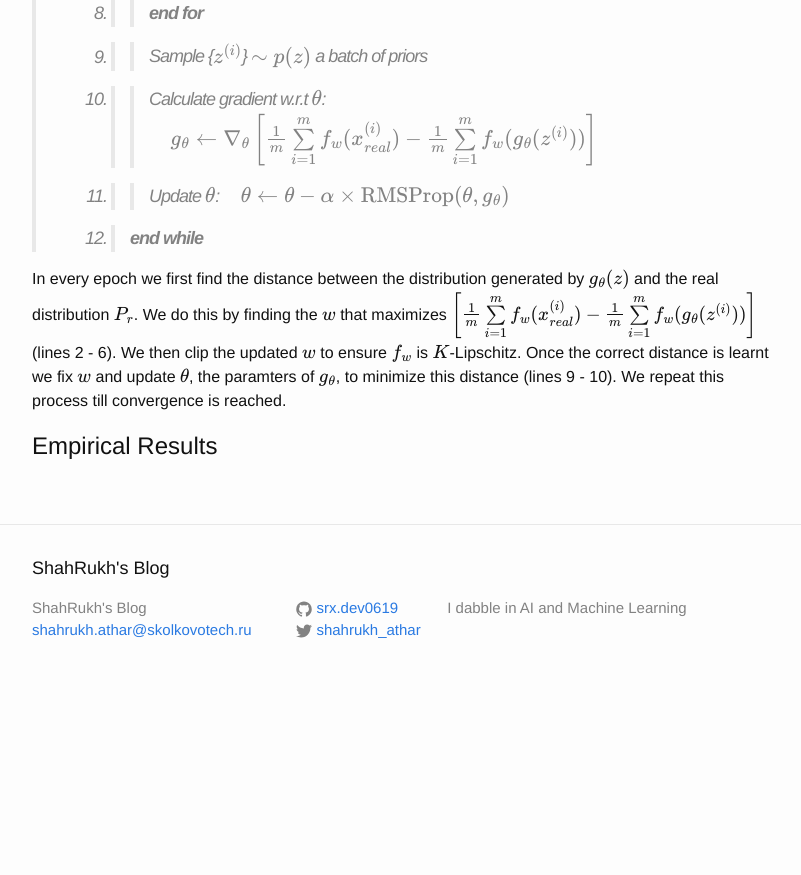
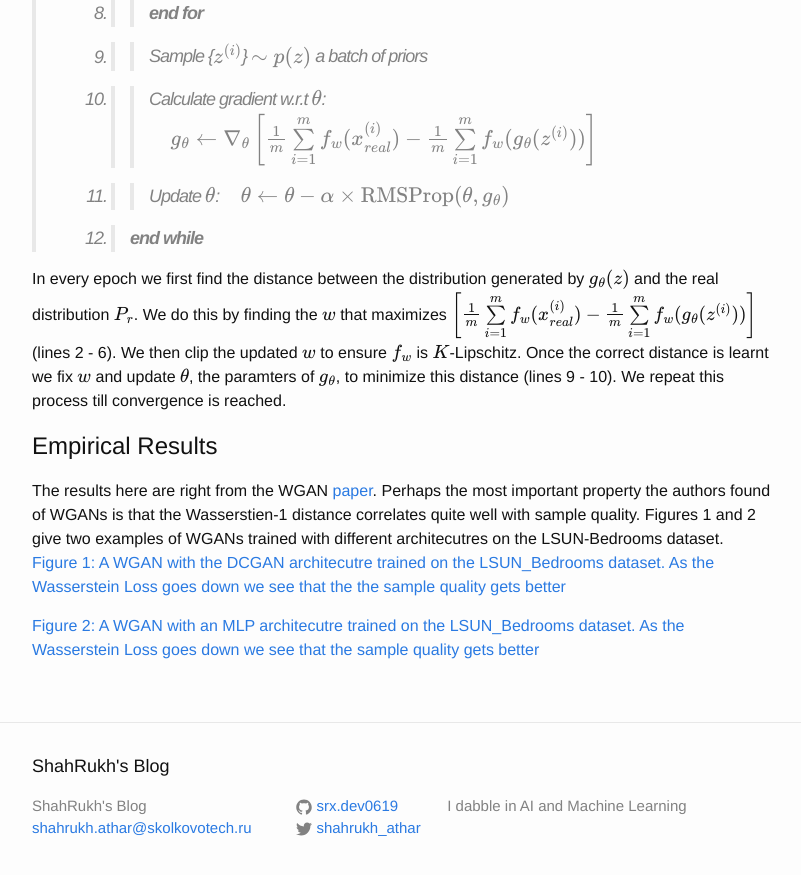
Before and after one commit to shahrukhathar/shahrukhathar.github.io, a Jekyll site: the page built from _posts/2017-03-04-Wasserstein-GANs.markdown, in a window 1280 px wide and 900 px high, scrolled down 1430 px. Shown: the top 875 px of the window, without its empty margins (238-1039 px from the left). Built offline with Jekyll 4.4.1, drawn with Linux system fonts in a browser that asks for light colours; formulas are drawn with MathJax 3; before the commit the page ends 2132 px from its top, so only the background shows below that.

Commit message:
UpdatedWGAN

```diff
--- a/_posts/2017-03-04-Wasserstein-GANs.markdown
+++ b/_posts/2017-03-04-Wasserstein-GANs.markdown
@@ -67,3 +67,12 @@ We then clip the updated $$w$$ to ensure $$f_{w}$$ is $$K$$-Lipschitz. Once the
 update $$\theta$$, the paramters of $$g_{\theta}$$, to minimize this distance (lines 9 - 10). We repeat this process till convergence is reached.
 
 # Empirical Results
+
+The results here are right from the WGAN [paper](https://arxiv.org/pdf/1701.07875.pdf). Perhaps the most important property the authors found of WGANs
+is that the Wasserstien-1 distance correlates quite well with sample quality. Figures 1 and 2 give two examples of WGANs trained with different
+architecutres on the LSUN-Bedrooms dataset.
+[Figure 1: A WGAN with the DCGAN architecutre trained on the LSUN_Bedrooms dataset. As the Wasserstein Loss
+goes down we see that the the sample quality gets better](/images/WGAN_DCGAN.png)
+
+[Figure 2: A WGAN with an MLP architecutre trained on the LSUN_Bedrooms dataset. As the Wasserstein Loss
+goes down we see that the sample quality gets better](/images/WGAN_MLP.png)
```
